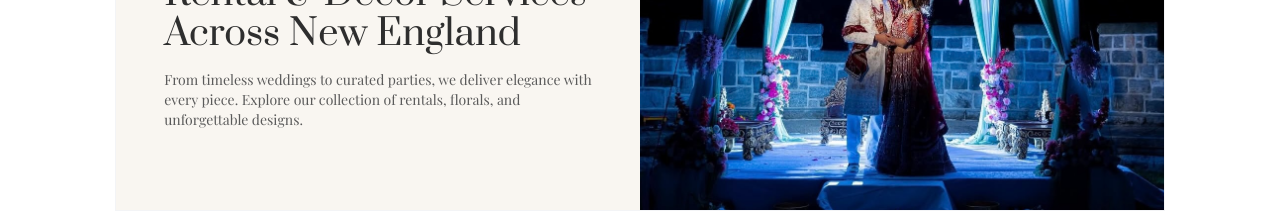
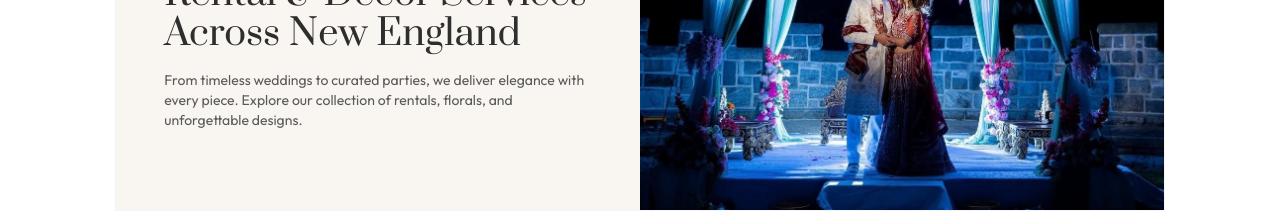
Before and after one commit to hemanth0504/Event-Portfolio, a React (Vite) app in the folder frontend/: page / in a window 1280 px wide. Shown: the part 400-612 px from the top of the page. Built offline with nearby package versions, Linux system fonts and the light colour scheme; a web font is replaced by a local one.

Commit message:
Hero Section

```diff
--- a/frontend/src/components/Hero.jsx
+++ b/frontend/src/components/Hero.jsx
@@ -36,7 +36,7 @@ export default function Hero() {
           </h1>
 
           {/* Subtext */}
-          <p className="font-serif text-[#5A5A5A] text-base sm:text-lg md:text-sm  leading-relaxed">
+          <p className=" text-[#5A5A5A] text-base sm:text-lg md:text-sm  leading-relaxed">
             From timeless weddings to curated parties, we deliver elegance with every piece. Explore our collection of rentals, florals, and unforgettable designs.
           </p>
         </div>
```
